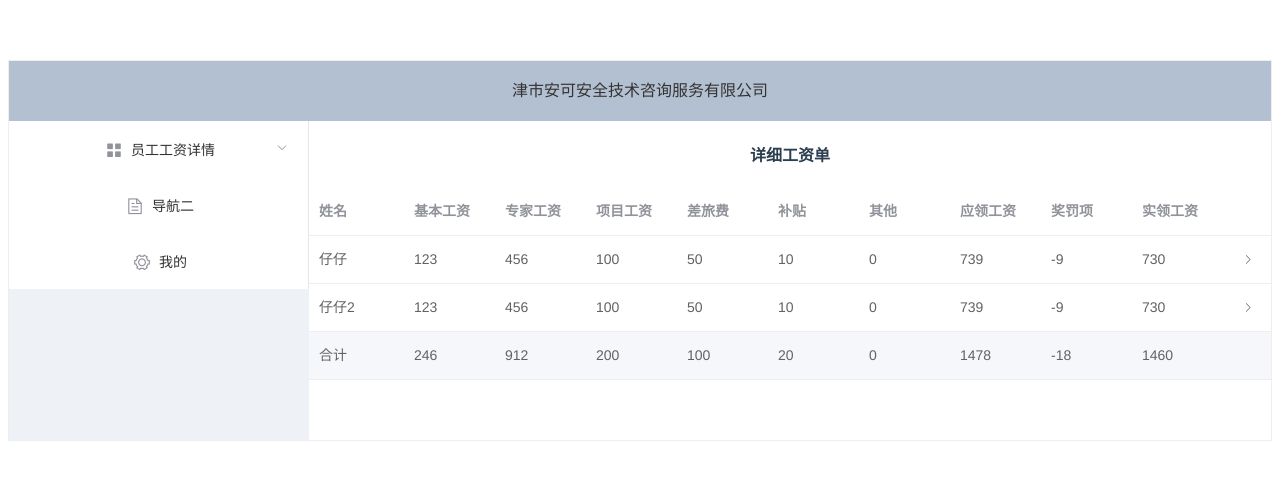
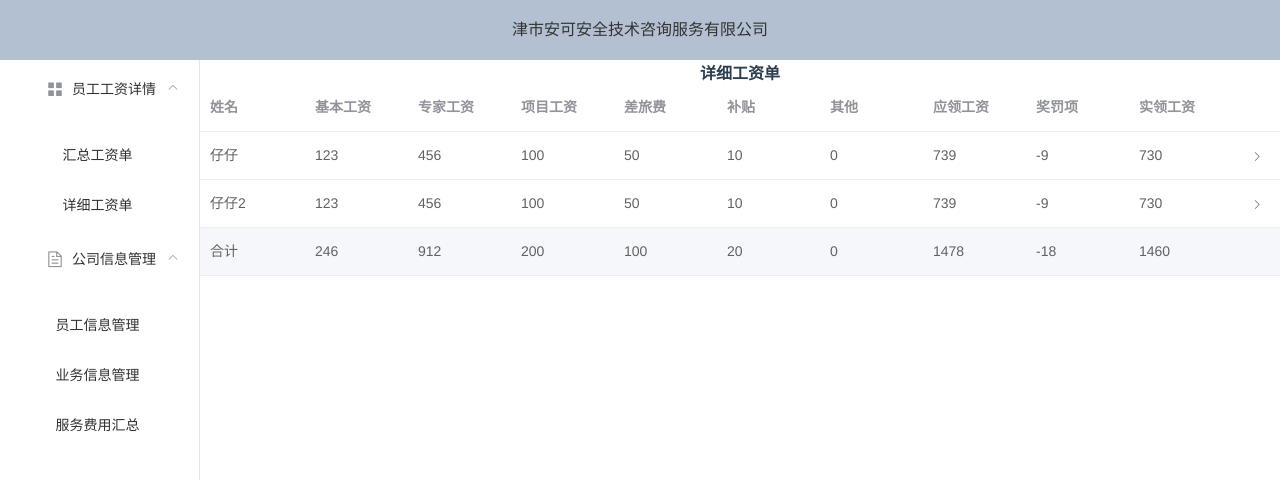
Before and after one commit to lostCarrie/anke, a Vue app: page /#/DetailTable in a window 1280 px wide. Shown: the top 480 px of the page. Built offline with nearby package versions, Linux system fonts and the light colour scheme.

Commit message:
修改整体布局

```diff
--- a/src/App.vue
+++ b/src/App.vue
@@ -19,6 +19,15 @@ export default {
   -moz-osx-font-smoothing: grayscale;
   text-align: center;
   color: #2c3e50;
-  margin-top: 60px;
+  width: 100%;
+  height: 100%;
+}
+* {
+  margin: 0;
+  padding: 0;
+}
+html,body {
+  width: 100%;
+  height: 100%;
 }
 </style>
--- a/src/components/DetailTable.vue
+++ b/src/components/DetailTable.vue
@@ -1,5 +1,5 @@
 <template>
-    <div>
+    <div class="inner-ctt">
         <h1>详细工资单</h1>
         <el-row>
             <el-col :span="24">
@@ -110,3 +110,10 @@ export default {
     }
 }
 </script>
+
+<style>
+.inner-ctt {
+    width: 100%;
+    height: 100%;
+}
+</style>
--- a/src/components/TotalTable.vue
+++ b/src/components/TotalTable.vue
@@ -5,7 +5,6 @@
             <el-col :span="24">
                 <div>
                     <el-table :data="tableData"
-                              height="250"
                               strip
                               style="width: 100%">
                         <el-table-column prop="id"
--- a/src/components/User.vue
+++ b/src/components/User.vue
@@ -1,9 +1,8 @@
 <template>
     <div>
-        <h1>Hello,Vue!简单的增删改查</h1>
         <!-- 基础表格 -->
         <el-row>
-            <el-col :span="22"  :offset="1">
+            <el-col :span="24">
                 <div style="margin-top:30px;">
                     <!-- 操作 -->
                     <ul class="fr">
@@ -268,7 +267,7 @@ export default {
     methods:{
         //获取用户数据
         getUsers(){
-            this.loading = true;
+            this.loading = false;
             api._get().then(res => {
                 this.users = res.datas;
                 this.loading = false;
--- a/src/layout/Layout.vue
+++ b/src/layout/Layout.vue
@@ -1,8 +1,8 @@
 <template>
-    <el-container style="border: 1px solid #eee">
+    <el-container>
         <el-header style="background-color: #B3C0D1;color:#333;line-height: 60px">津市安可安全技术咨询服务有限公司</el-header>
         <el-container>
-            <el-aside style="background-color: rgb(238, 241, 246)">
+            <el-aside>
                 <navbar></navbar>
             </el-aside>
             <el-container>
@@ -30,4 +30,12 @@
 .el-main {
     padding: 0px;
 }
+.el-aside {
+    height: 100%;
+    width: 200px ! important;
+}
+.el-container,.el-main{
+    width: 100%;
+    height: 100%;
+}
 </style>
--- a/src/layout/Navbar.vue
+++ b/src/layout/Navbar.vue
@@ -1,23 +1,39 @@
 <template>
-    <el-menu default-active="1" router="true">
+    <el-menu default-openeds="[1,2]"
+             router="true">
         <el-submenu index="1">
             <template slot="title">
                 <i class="el-icon-menu"></i>
                 <span slot="title">员工工资详情</span>
             </template>
             <el-menu-item-group>
-                <template slot="title">分组一</template>
+                <!-- <template slot="title">分组一</template>-->
                 <el-menu-item index="/TotalTable">汇总工资单</el-menu-item>
                 <el-menu-item index="/DetailTable">详细工资单</el-menu-item>
             </el-menu-item-group>
         </el-submenu>
-        <el-menu-item index="2">
-            <i class="el-icon-document"></i>
-            <span slot="title">导航二</span>
-        </el-menu-item>
+        <el-submenu index="2">
+            <template slot="title">
+                <i class="el-icon-document"></i>
+                <span slot="title">公司信息管理</span>
+            </template>
+            <el-menu-item-group>
+                <el-menu-item index="/User">员工信息管理</el-menu-item>
+                <el-menu-item index="3">业务信息管理</el-menu-item>
+                <el-menu-item index="4">服务费用汇总</el-menu-item>
+            </el-menu-item-group>
+        </el-submenu>
+        <!--
         <el-menu-item index="3">
             <i class="el-icon-setting"></i>
             <span slot="title">我的</span>
-        </el-menu-item>
+        </el-menu-item>-->
     </el-menu>
 </template>
+
+<style>
+.el-menu {
+    height: auto;
+    min-height: 100%;
+}
+</style>
--- a/src/routes/routes.js
+++ b/src/routes/routes.js
@@ -2,6 +2,7 @@
 import Layout from '../layout/Layout.vue'
 import TotalTable from '../components/TotalTable.vue'
 import DetailTable from '../components/DetailTable.vue'
+import User from '../components/User.vue'
 //定义路由
 const routes = [
     {
@@ -21,6 +22,11 @@ const routes = [
                 path: 'DetailTable',
                 name: 'DetailTable',
                 component: DetailTable
+            },
+            {
+                path: 'User',
+                name: 'User',
+                component: User
             }
         ]
     }
```
